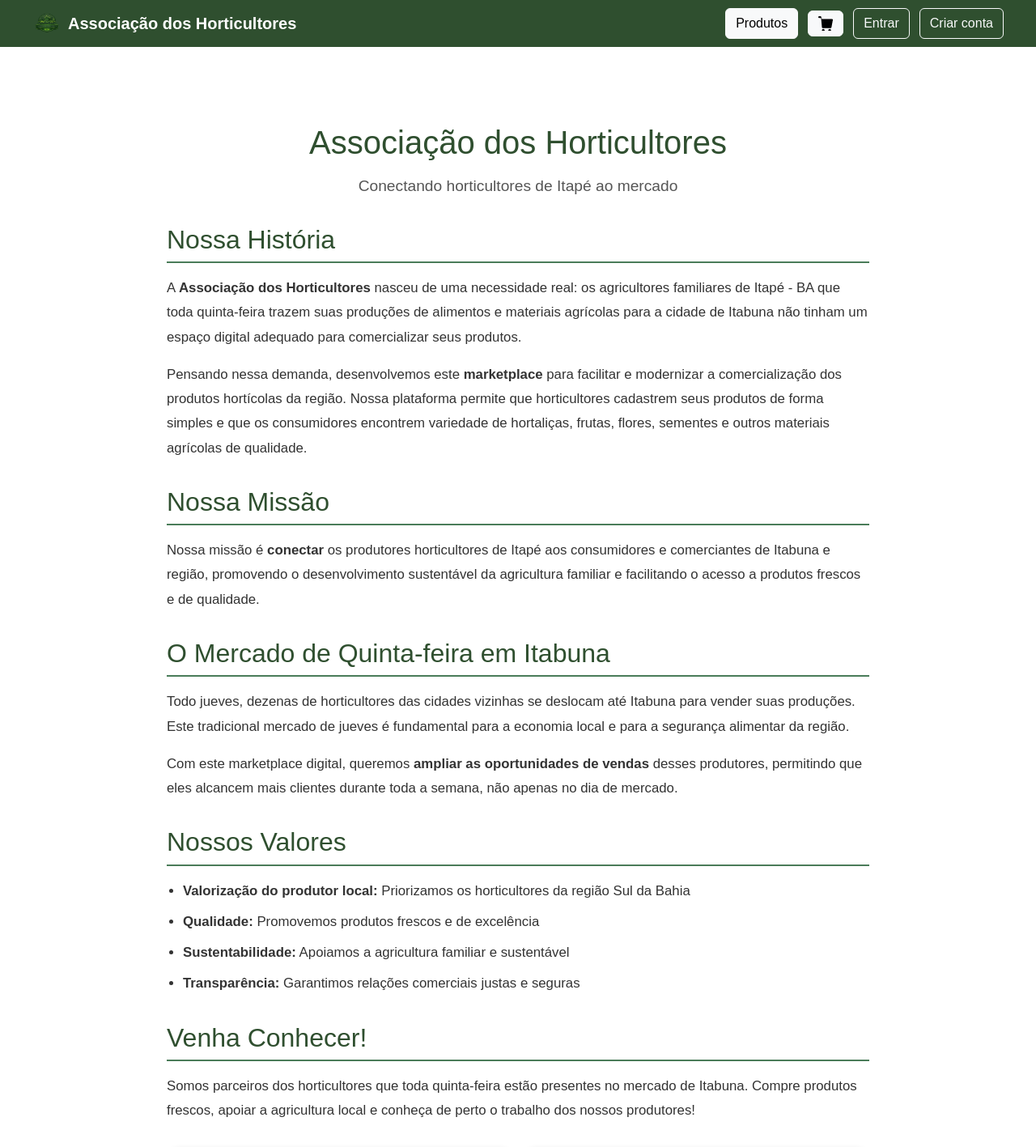
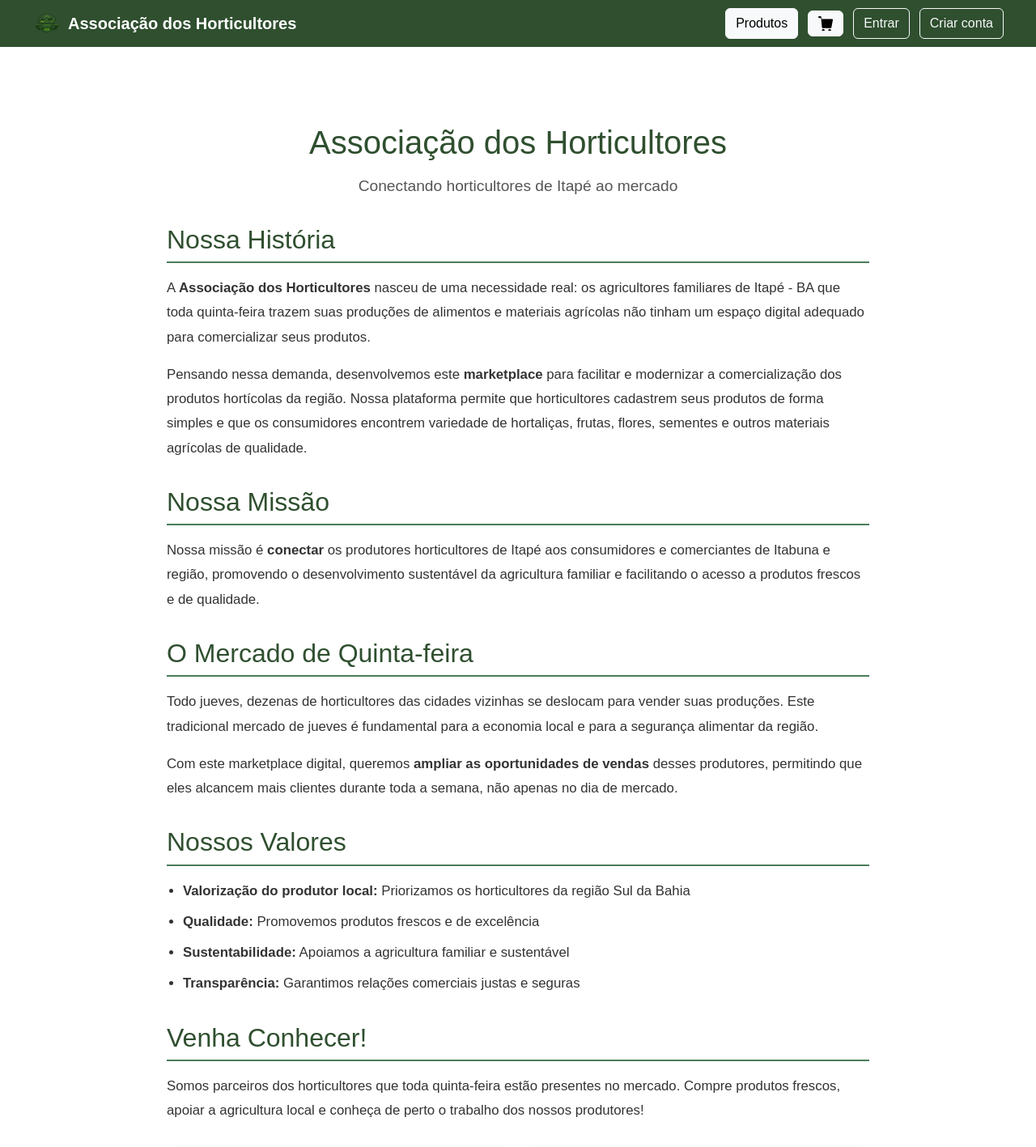
Before and after one commit to kaick723/associa_horticultores, a React (Vite) app in the folder market place/frontend/: page /about in a window 1280 px wide. Shown: the top 1417 px of the page at 81% size. Built offline with nearby package versions, Linux system fonts and the light colour scheme.

Commit message:
Update About.jsx

```diff
--- a/market place/frontend/src/pages/About.jsx
+++ b/market place/frontend/src/pages/About.jsx
@@ -22,7 +22,7 @@ export default function About() {
           <p>
             A <strong>Associação dos Horticultores</strong> nasceu de uma necessidade real: os agricultores
             familiares de Itapé - BA que toda quinta-feira trazem suas produções de alimentos e materiais
-            agrícolas para a cidade de Itabuna não tinham um espaço digital adequado para comercializar seus produtos.
+            agrícolas não tinham um espaço digital adequado para comercializar seus produtos.
           </p>
           <p>
             Pensando nessa demanda, desenvolvemos este <strong>marketplace</strong> para facilitar e modernizar
@@ -45,10 +45,10 @@ export default function About() {
 
         <section style={{ marginBottom: 32 }}>
           <h2 style={{ color: "#2f4f2f", borderBottom: "2px solid #4a7c59", paddingBottom: 8, marginBottom: 16 }}>
-            O Mercado de Quinta-feira em Itabuna
+            O Mercado de Quinta-feira
           </h2>
           <p>
-            Todo jueves, dezenas de horticultores das cidades vizinhas se deslocam até Itabuna para vender
+            Todo jueves, dezenas de horticultores das cidades vizinhas se deslocam para vender
             suas produções. Este tradicional mercado de jueves é fundamental para a economia local e para
             a segurança alimentar da região.
           </p>
@@ -76,7 +76,7 @@ export default function About() {
             Venha Conhecer!
           </h2>
           <p>
-            Somos parceiros dos horticultores que toda quinta-feira estão presentes no mercado de Itabuna.
+            Somos parceiros dos horticultores que toda quinta-feira estão presentes no mercado.
             Compre produtos frescos, apoiar a agricultura local e conheça de perto o trabalho dos nossos
             produtores!
           </p>
```
